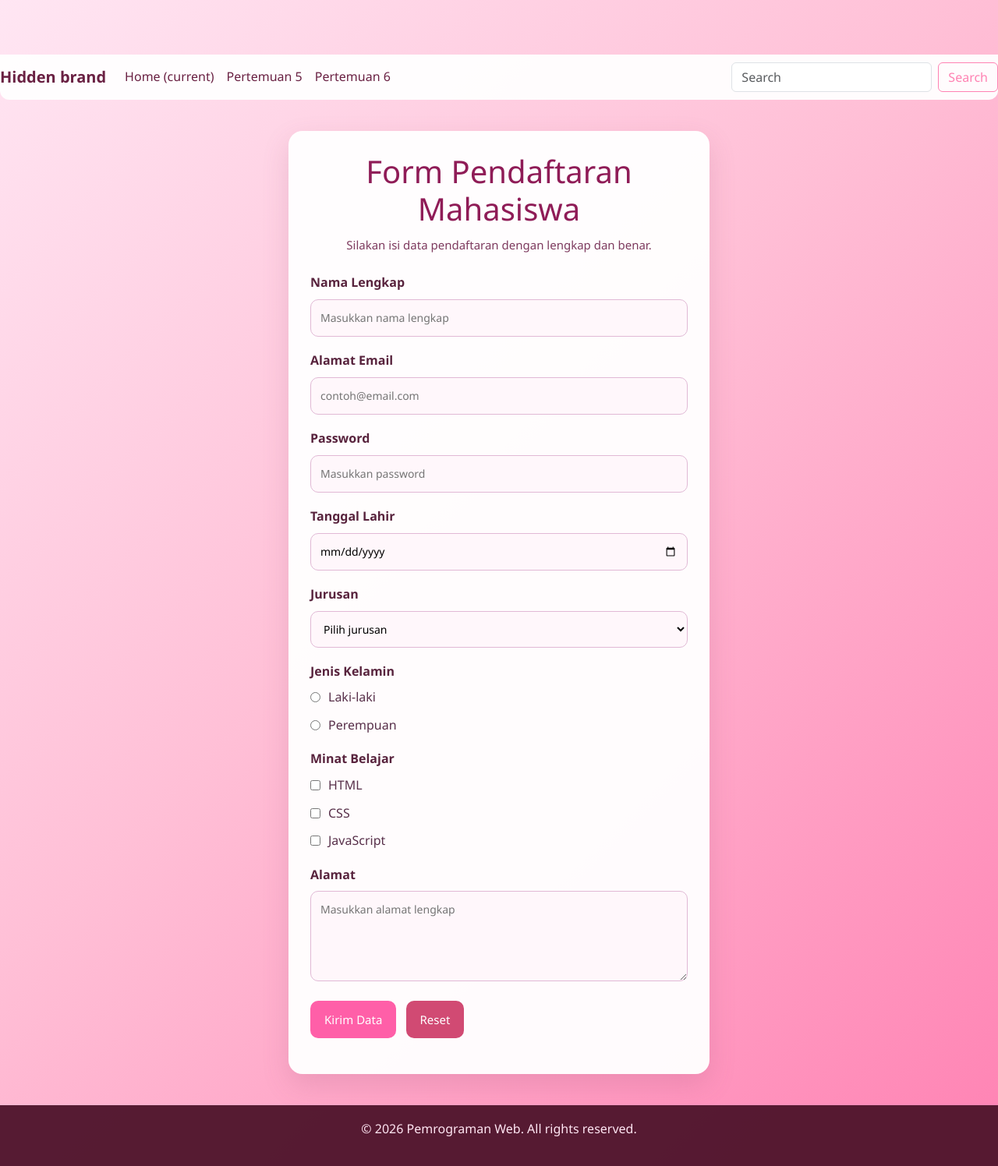
After one commit to Oktora15/PemrogramanWebSMT4, a PHP site: page /PemrogramanwebSMT4/Content/pertemuan6.php in a window 1280 px wide. The commit adds this page. Shown: the whole page at 78% size. Run offline with PHP 8.4, Linux system fonts and the light colour scheme.

Commit message:
git commit -m "Menambahkan file footer.php, header.php, style2.css, pertemuan6.php dan mengubah index.php serta index2.php" git push

```diff
--- /dev/null
+++ b/Assets/footer.php
@@ -0,0 +1,3 @@
+<footer id="footer">
+    <p>&copy; 2026 Pemrograman Web. All rights reserved.</p>
+</footer>
--- /dev/null
+++ b/Assets/header.php
@@ -0,0 +1,23 @@
+<nav class="navbar navbar-expand-lg navbar-light bg-light">
+  <button class="navbar-toggler" type="button" data-bs-toggle="collapse" data-bs-target="#navbarTogglerDemo01" aria-controls="navbarTogglerDemo01" aria-expanded="false" aria-label="Toggle navigation">
+    <span class="navbar-toggler-icon"></span>
+  </button>
+  <div class="collapse navbar-collapse" id="navbarTogglerDemo01">
+    <a class="navbar-brand" href="#">Hidden brand</a>
+    <ul class="navbar-nav me-auto mt-2 mt-lg-0">
+      <li class="nav-item active">
+        <a class="nav-link" href="../index.php">Home <span class="sr-only">(current)</span></a>
+      </li>
+      <li class="nav-item">
+        <a class="nav-link" href="../Content/pertemuan5.php">Pertemuan 5</a>
+      </li>
+      <li class="nav-item">
+        <a class="nav-link" href="pertemuan6.php">Pertemuan 6</a>
+      </li>
+    </ul>
+    <form class="d-flex my-2 my-lg-0">
+      <input class="form-control me-2" type="search" placeholder="Search" aria-label="Search">
+      <button class="btn btn-outline-success" type="submit">Search</button>
+    </form>
+  </div>
+</nav>
--- a/Assets/style.css
+++ b/Assets/style.css
@@ -1,11 +1,11 @@
-/* Assets/style.css */
 :root {
-    --primary: #020024;
-    --secondary: #090979;
-    --accent: #00d4ff;
-    --text: #333;
-    --background: #f5f8ff;
-    --content-bg: #ffffff;
+    --primary: #ff82b3;
+    --secondary: #ff5fa8;
+    --accent: #ffcee8;
+    --text: #3d1f33;
+    --background: #ffe6f3;
+    --content-bg: rgba(255, 255, 255, 0.95);
+    --footer-bg: rgba(77, 19, 43, 0.95);
 }
 
 * {
@@ -19,10 +19,10 @@ html {
 }
 
 body {
-    font-family: Arial, sans-serif;
+    font-family: 'Segoe UI', Tahoma, Geneva, Verdana, sans-serif;
     line-height: 1.6;
     color: var(--text);
-    background: linear-gradient(90deg, rgba(2, 0, 36, 1) 8%, rgba(9, 9, 121, 1) 42%, rgba(0, 212, 255, 1) 100%);
+    background: linear-gradient(135deg, #ffe6f3 0%, #ffb2d2 50%, #ff82b3 100%);
     min-height: 100vh;
     padding-top: 70px;
 }
@@ -32,8 +32,8 @@ body {
     margin: 0 auto;
     padding: 24px;
     background-color: var(--content-bg);
-    border-radius: 10px;
-    box-shadow: 0 10px 30px rgba(0, 0, 0, 0.15);
+    border-radius: 18px;
+    box-shadow: 0 18px 40px rgba(149, 75, 113, 0.2);
 }
 
 .container {
@@ -43,28 +43,48 @@ body {
 }
 
 .navbar {
-    border-radius: 0 0 10px 10px;
-}
-
-.nav-link {
-    color: #222 !important;
+    border-radius: 0 0 12px 12px;
+    background-color: rgba(255, 255, 255, 0.9) !important;
 }
 
 .navbar-brand {
     font-weight: 700;
+    color: #6a2143 !important;
+}
+
+.nav-link {
+    color: #6a2143 !important;
+}
+
+.nav-link:hover {
+    color: #d61c67 !important;
 }
 
 #footer {
     text-align: center;
-    padding: 16px 20px;
-    background-color: rgba(51, 51, 51, 0.95);
-    color: #fff;
+    padding: 18px 20px;
+    background-color: var(--footer-bg);
+    color: #ffe6f3;
     margin-top: 24px;
+}
+
+button,
+.btn,
+input[type='submit'],
+input[type='reset'] {
+    transition: background-color 0.2s ease, transform 0.2s ease;
+}
+
+button:hover,
+.btn:hover,
+input[type='submit']:hover,
+input[type='reset']:hover {
+    transform: translateY(-1px);
 }
 
 @media (max-width: 768px) {
     #content {
-        padding: 16px;
+        padding: 18px;
     }
     .container {
         width: 100%;
--- /dev/null
+++ b/Assets/style2.css
@@ -0,0 +1,116 @@
+/* Assets/style2.css */
+body {
+    background: linear-gradient(135deg, #ffe6f3 0%, #ffbfd6 45%, #ff82b3 100%);
+}
+
+#container {
+    width: 100%;
+    max-width: 540px;
+    margin: 40px auto;
+    background-color: rgba(255, 255, 255, 0.96);
+    padding: 28px;
+    border-radius: 18px;
+    box-shadow: 0 14px 34px rgba(149, 75, 113, 0.18);
+}
+
+h1 {
+    text-align: center;
+    margin-bottom: 10px;
+    color: #8f1c57;
+}
+
+.deskripsi {
+    text-align: center;
+    color: #7e3b5f;
+    font-size: 15px;
+    margin-bottom: 24px;
+}
+
+.form-group {
+    margin-bottom: 18px;
+}
+
+label {
+    display: block;
+    margin-bottom: 8px;
+    font-weight: 700;
+    color: #58233d;
+}
+
+input,
+select,
+textarea {
+    width: 100%;
+    padding: 12px;
+    border: 1px solid #e1b9d5;
+    border-radius: 10px;
+    font-size: 14px;
+    background: #fff7fb;
+}
+
+input:focus,
+select:focus,
+textarea:focus {
+    outline: none;
+    border-color: #ff5fa8;
+    box-shadow: 0 0 0 4px rgba(255, 95, 168, 0.15);
+}
+
+.pilihan {
+    display: flex;
+    align-items: center;
+    margin-bottom: 10px;
+}
+
+.pilihan input {
+    width: auto;
+    margin-right: 10px;
+}
+
+.pilihan label {
+    margin: 0;
+    font-weight: 500;
+    color: #58304a;
+}
+
+button {
+    padding: 12px 18px;
+    border: none;
+    border-radius: 10px;
+    background-color: #ff5fa8;
+    color: white;
+    font-size: 15px;
+    cursor: pointer;
+}
+
+button:hover {
+    background-color: #e24c89;
+}
+
+.reset {
+    background-color: #d14a73;
+    margin-left: 8px;
+}
+
+.reset:hover {
+    background-color: #b8355f;
+}
+
+.navbar {
+    background-color: rgba(255, 255, 255, 0.95) !important;
+}
+
+.navbar-brand,
+.nav-link {
+    color: #6a2143 !important;
+}
+
+.navbar .btn-outline-success {
+    border-color: #ff82b3;
+    color: #ff82b3;
+}
+
+.navbar .btn-outline-success:hover {
+    background-color: #ff82b3;
+    color: white;
+}
--- /dev/null
+++ b/Content/pertemuan6.php
@@ -0,0 +1,150 @@
+<!DOCTYPE html>
+<html lang="en">
+<head>
+    <meta charset="UTF-8">
+    <meta name="viewport" content="width=device-width, initial-scale=1.0">
+    <title>Pertemuan 6</title>
+    <link href="https://cdn.jsdelivr.net/npm/bootstrap@5.3.0/dist/css/bootstrap.min.css" rel="stylesheet">
+    <link rel="stylesheet" href="../Assets/style.css">
+    <link rel="stylesheet" href="../Assets/style2.css">
+</head>
+<body>
+    <?php include '../Assets/header.php'; ?>
+
+    <div id="container">
+        <h1>Form Pendaftaran Mahasiswa</h1>
+        <p class="deskripsi">
+            Silakan isi data pendaftaran dengan lengkap dan benar.
+        </p>
+
+        <form action="#" method="post">
+            <div class="form-group">
+                <label for="nama">Nama Lengkap</label>
+                <input
+                    type="text"
+                    id="nama"
+                    name="nama"
+                    placeholder="Masukkan nama lengkap"
+                    required
+                >
+            </div>
+
+            <div class="form-group">
+                <label for="email">Alamat Email</label>
+                <input
+                    type="email"
+                    id="email"
+                    name="email"
+                    placeholder="contoh@email.com"
+                    required
+                >
+            </div>
+
+            <div class="form-group">
+                <label for="password">Password</label>
+                <input
+                    type="password"
+                    id="password"
+                    name="password"
+                    placeholder="Masukkan password"
+                    required
+                >
+            </div>
+
+            <div class="form-group">
+                <label for="tanggal">Tanggal Lahir</label>
+                <input
+                    type="date"
+                    id="tanggal"
+                    name="tanggal"
+                    required
+                >
+            </div>
+
+            <div class="form-group">
+                <label for="jurusan">Jurusan</label>
+                <select id="jurusan" name="jurusan" required>
+                    <option value="">Pilih jurusan</option>
+                    <option value="informatika">Teknik Informatika</option>
+                    <option value="sistem-informasi">Sistem Informasi</option>
+                    <option value="manajemen">Manajemen</option>
+                    <option value="akuntansi">Akuntansi</option>
+                </select>
+            </div>
+
+            <div class="form-group">
+                <label>Jenis Kelamin</label>
+                <div class="pilihan">
+                    <input
+                        type="radio"
+                        id="laki"
+                        name="jenis_kelamin"
+                        value="Laki-laki"
+                        required
+                    >
+                    <label for="laki">Laki-laki</label>
+                </div>
+                <div class="pilihan">
+                    <input
+                        type="radio"
+                        id="perempuan"
+                        name="jenis_kelamin"
+                        value="Perempuan"
+                    >
+                    <label for="perempuan">Perempuan</label>
+                </div>
+            </div>
+
+            <div class="form-group">
+                <label>Minat Belajar</label>
+                <div class="pilihan">
+                    <input
+                        type="checkbox"
+                        id="html"
+                        name="minat[]"
+                        value="HTML"
+                    >
+                    <label for="html">HTML</label>
+                </div>
+                <div class="pilihan">
+                    <input
+                        type="checkbox"
+                        id="css"
+                        name="minat[]"
+                        value="CSS"
+                    >
+                    <label for="css">CSS</label>
+                </div>
+                <div class="pilihan">
+                    <input
+                        type="checkbox"
+                        id="javascript"
+                        name="minat[]"
+                        value="JavaScript"
+                    >
+                    <label for="javascript">JavaScript</label>
+                </div>
+            </div>
+
+            <div class="form-group">
+                <label for="alamat">Alamat</label>
+                <textarea
+                    id="alamat"
+                    name="alamat"
+                    rows="4"
+                    placeholder="Masukkan alamat lengkap"
+                    required
+                ></textarea>
+            </div>
+
+            <div class="form-group">
+                <button type="submit">Kirim Data</button>
+                <button type="reset" class="reset">Reset</button>
+            </div>
+        </form>
+    </div>
+    <?php include '../Assets/footer.php'; ?>
+
+    <script src="https://cdn.jsdelivr.net/npm/bootstrap@5.3.0/dist/js/bootstrap.bundle.min.js"></script>
+</body>
+</html>
--- a/index.php
+++ b/index.php
@@ -4,6 +4,7 @@
     <meta charset="UTF-8">
     <meta name="viewport" content="width=device-width, initial-scale=1.0">
     <title>Judul Halaman</title>
+    <link rel="stylesheet" href="Assets/style.css">
 </head>
 <body>
     <!-- Judul -->
--- a/index2.php
+++ b/index2.php
@@ -4,6 +4,7 @@
     <meta charset="UTF-8">
     <meta name="viewport" content="width=device-width, initial-scale=1.0">
     <title>Judul Halaman</title>
+    <link rel="stylesheet" href="Assets/style.css">
 </head>
 <body>
     <table border="1" width="100%">
```
